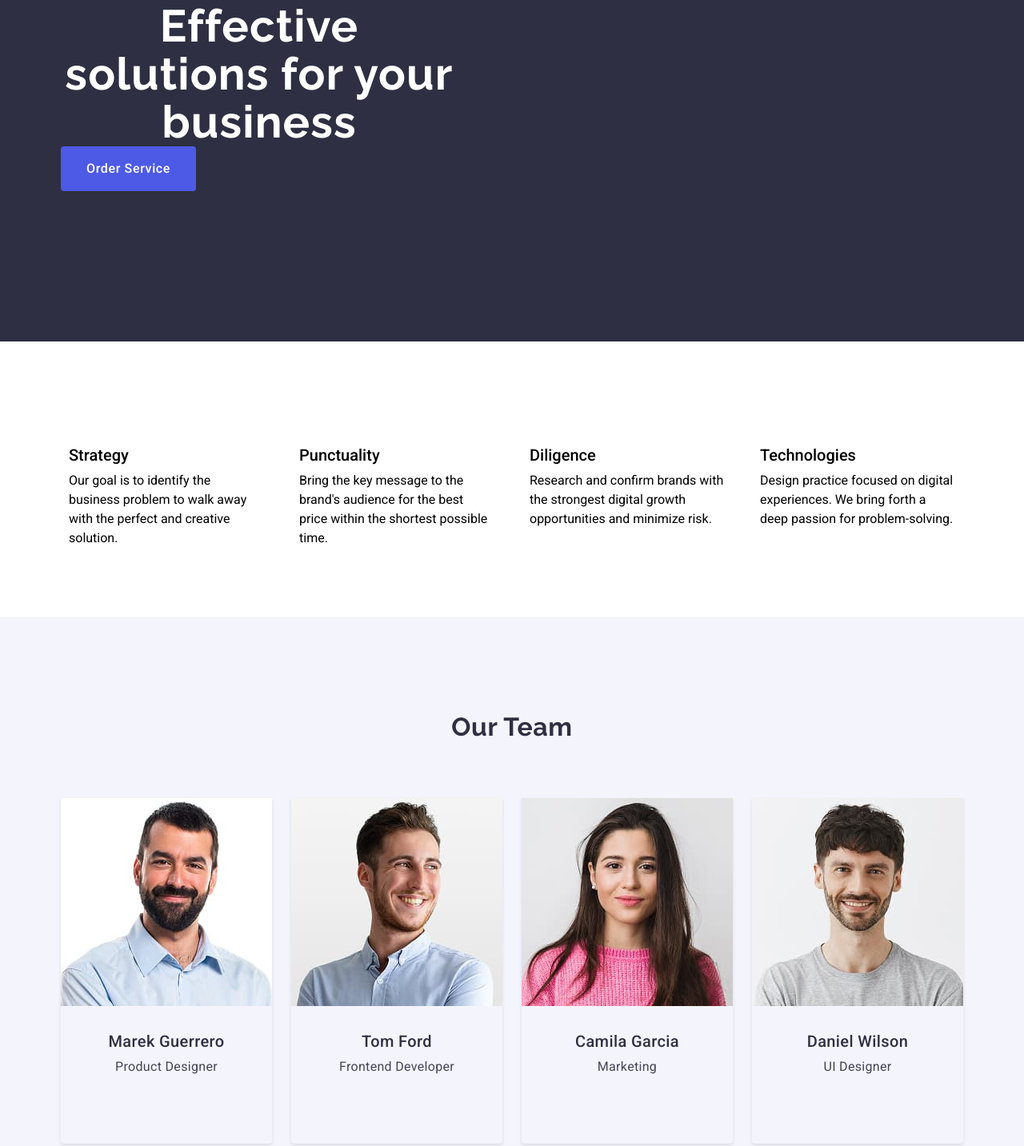
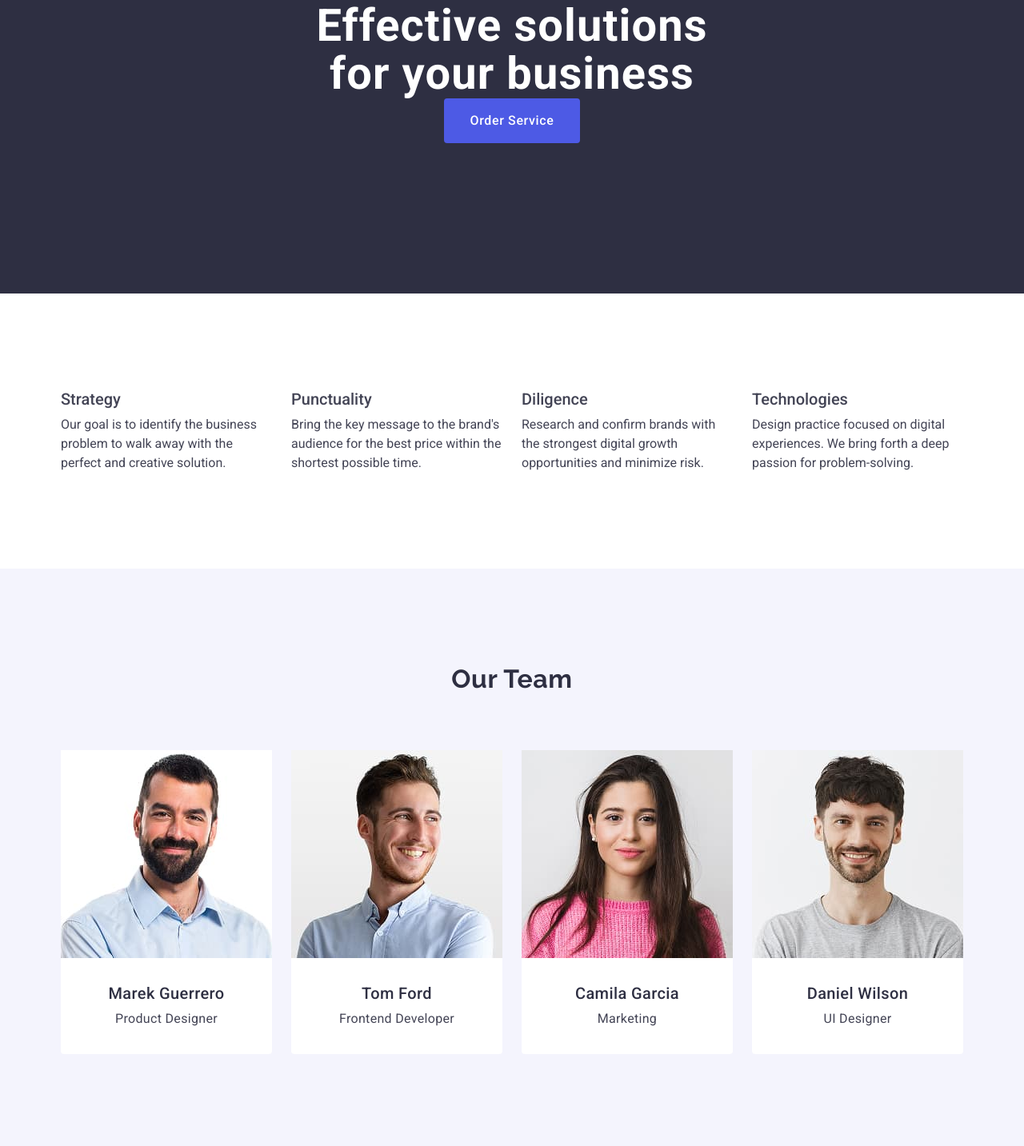
Before and after one commit to main988/fs-homework-three, a plain HTML site: page index.html in a window 1280 px wide. Shown: the part 258-1691 px from the top of the page at 80% size. Drawn offline with nearby package versions, Linux system fonts and the light colour scheme.

Commit message:
new-updte

```diff
--- a/css/styles.css
+++ b/css/styles.css
@@ -3,6 +3,8 @@ body {
   margin: 0;
   padding: 0;
   line-height: 1.5;
+  color: #434455;
+  background-color: #ffffff;
 }
 
 .container {
@@ -13,24 +15,17 @@ body {
 
 .page-header {
   border-bottom: 1px solid #e7e9fc;
-  background-color: #ffffff;
 }
 
 .page-header .container {
   display: flex;
   justify-content: space-between;
   align-items: center;
-  height: 72px;
-  padding-left: 15px;
-  padding-right: 15px;
-  gap: 332px;
 }
 
 .main-nav {
   display: flex;
-  justify-content: space-between;
   align-items: center;
-  gap: 40px;
 }
 
 .nav-list,
@@ -43,7 +38,6 @@ body {
 }
 
 .contacts {
-  margin-right: auto;
   font-style: normal;
 }
 
@@ -73,59 +67,26 @@ body {
   border: none;
   cursor: pointer;
   border-radius: 4px;
-  width: 169;
-  height: 56;
-  top: 428px;
-  left: 636px;
-  gap: 10px;
   min-width: 169px;
   display: block;
+  margin-left: auto;
+  margin-right: auto;
 }
 
 .features-list {
   display: flex;
   gap: 24px;
-  list-style: none;
-  padding: 0;
-  margin: 0;
-}
-
-.features ul {
-  display: flex;
-  gap: 24px;
-  justify-content: space-between;
-  flex-wrap: wrap;
-  padding: 0;
-}
-
-.features li {
-  flex: 1;
-  width: 264px;
-  height: 104px;
 }
 
 .team-list {
   display: flex;
   gap: 24px;
-  list-style: none;
-  padding: 0;
-  margin: 0;
-}
-
-.team-card {
-  background-color: #f4f4fd;
-  text-align: center;
-  padding-bottom: 32px;
-  border-radius: 8px;
-  box-shadow: 0px 2px 4px rgba(0, 0, 0, 0.1);
 }
 
 .portfolio-list {
   display: flex;
   flex-wrap: wrap;
   gap: 24px;
-  padding: 0;
-  list-style: none;
   row-gap: 48px;
 }
 
@@ -137,24 +98,15 @@ body {
 
 .portfolio-item {
   width: calc((100% - 48px) / 3);
-  border-bottom: 1px solid #ccc;
-  padding-bottom: 20px;
-  margin-bottom: 20px;
-  background-color: #ffffff;
 }
 
 .page-footer {
   background-color: #2e2f42;
-  color: #fff;
   padding: 100px 0;
-  width: 1440;
-  height: 312;
-  top: 2988px;
 }
 
 .footer-text {
   max-width: 264px;
-  margin-top: 16px;
   font-family: "Roboto", sans-serif;
   font-size: 16px;
   line-height: 1.5;
@@ -177,6 +129,9 @@ ul {
   text-transform: uppercase;
   color: #4d5ae5;
   text-decoration: none;
+}
+
+.head-logo {
   margin-right: 76px;
 }
 
@@ -212,6 +167,7 @@ p {
   color: #2e2f42;
   text-decoration: none;
   padding: 24px 0;
+  display: block;
   transition: color 0.3s ease;
 }
 
@@ -223,6 +179,7 @@ p {
   color: #434455;
   text-decoration: none;
   transition: color 0.3s ease;
+  display: block;
 }
 
 .nav-link:hover,
@@ -233,15 +190,12 @@ p {
 }
 
 .hero-title {
-  font-family: "Raleway", sans-serif;
   font-size: 56px;
   line-height: 1.07;
   letter-spacing: 0.02em;
   color: #ffffff;
-  width: 496;
-  height: 120;
-  top: 260px;
-  left: 472px;
+  margin-left: auto;
+  margin-right: auto;
   max-width: 496px;
 }
 
@@ -275,7 +229,6 @@ p {
   line-height: 1.5;
   letter-spacing: 0.02em;
   color: #434455;
-  margin-bottom: 20px;
 }
 
 .team {
@@ -299,39 +252,17 @@ p {
   text-transform: none;
   color: #2e2f42;
   margin-bottom: 72px;
-  width: 162;
-  height: 40;
-  top: 1136px;
-  left: 639px;
-}
-
-.team-list {
-  display: flex;
-  gap: 24px;
-  list-style: none;
-  padding: 0;
-  margin: 0;
-  justify-content: center;
-  flex-wrap: nowrap;
 }
 
 .team-card {
-  background-color: #ffffff;
   text-align: center;
   width: calc((100% - 72px) / 4);
   border-radius: 0 0 4px 4px;
-  background-color: #f4f4fd;
-  padding-bottom: 32px;
-  box-sizing: border-box;
+  background-color: #ffffff;
 }
 
 .name-dev {
   padding: 32px 0;
-  border-bottom-right-radius: 4px;
-  border-bottom-left-radius: 4px;
-  width: 264;
-  height: 380;
-  gap: 32;
 }
 
 .portfolio {
@@ -386,13 +317,6 @@ p {
 }
 
 .features ul li {
-  width: 264px;
-  height: 104px;
-  padding: 10px;
-  box-sizing: border-box;
-  top: 792px;
-  left: 1020px;
-  gap: 8px;
 }
 
 a {
--- a/index.html
+++ b/index.html
@@ -25,7 +25,7 @@
     <header class="page-header">
       <div class="container">
       <nav class="main-nav">
-        <a class="logo" href="./index.html">
+        <a class="logo head-logo" href="./index.html">
           Web<span class="logo-span">Studio</span>
         </a>
         <ul class="nav-list">
```
